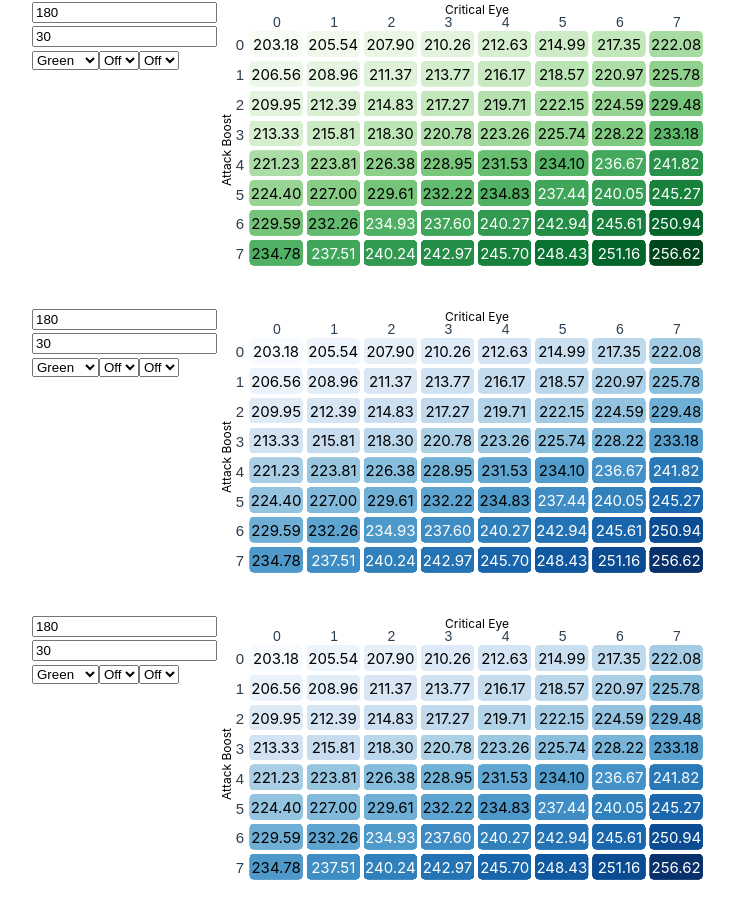
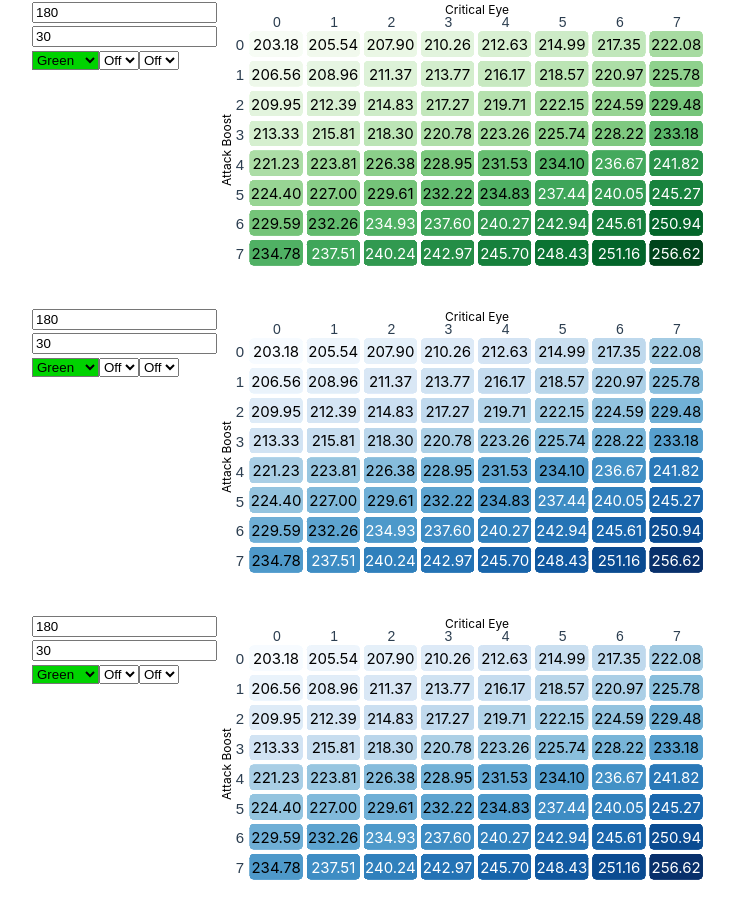
Before and after one commit to arghblargh/mh-weapon-compare, a Vue app: page / in a window 1280 px wide. Shown: the top 918 px of the page, without its empty margins (32-766 px from the left). Built offline with nearby package versions, Linux system fonts and the light colour scheme.

Commit message:
added colors to sharpness select fixed incorrect sorting

```diff
--- a/index.html
+++ b/index.html
@@ -4,7 +4,7 @@
     <meta charset="UTF-8" />
     <link rel="icon" href="/favicon.ico" />
     <meta name="viewport" content="width=device-width, initial-scale=1.0" />
-    <title>Vite App</title>
+    <title>Monster Hunter Rise: Weapon Comparison</title>
   </head>
   <body>
     <div id="app"></div>
--- a/src/components/AttackValueTable.vue
+++ b/src/components/AttackValueTable.vue
@@ -52,7 +52,7 @@ function colorScale(domainStart: number, domainEnd: number, color: Color, custom
 }
 
 function renderChart(data: number[][]): void {
-  const sortedData = _.flatten(data).sort();
+  const sortedData = _.flatten(data).sort((a, b) => a - b);
 
   const margin = 30;
   const svg_width = 520;
--- a/src/components/WeaponChart.vue
+++ b/src/components/WeaponChart.vue
@@ -5,6 +5,7 @@ import type { Ref } from 'vue';
 import { Color, Sharpness } from '@/types';
 import * as calc from '@/calcFunctions';
 import AttackValueTable from './AttackValueTable.vue';
+import { color } from 'd3-color';
 
 const props = defineProps<{
   id: string
@@ -30,15 +31,15 @@ const options = [
   { text: '3', value: 3 }
 ];
 
-const sharpnessOptions = [
-  { text: 'Red', value: Sharpness.Red },
-  { text: 'Orange', value: Sharpness.Orange },
-  { text: 'Yellow', value: Sharpness.Yellow },
-  { text: 'Green', value: Sharpness.Green },
-  { text: 'Blue', value: Sharpness.Blue },
-  { text: 'White', value: Sharpness.White },
-  { text: 'Purple', value: Sharpness.Purple }
-]
+const sharpnessOptions = new Map<Sharpness, { text: string, color: string, textColor: string }>([
+  [ Sharpness.Red, { text: 'Red', color: '#FF0000', textColor: 'white' } ],
+  [ Sharpness.Orange, { text: 'Orange', color: '#FF9200', textColor: 'white' } ],
+  [ Sharpness.Yellow, { text: 'Yellow', color: '#FFFF00', textColor: 'black' } ],
+  [ Sharpness.Green, { text: 'Green', color: '#00D300', textColor: 'black' } ],
+  [ Sharpness.Blue, { text: 'Blue', color: '#0000FF', textColor: 'white' } ],
+  [ Sharpness.White, { text: 'White', color: '#FFFFFF', textColor: 'black' } ],
+  [ Sharpness.Purple, { text: 'Purple', color: '#6B00FF', textColor: 'white' } ]
+])
 
 function generateData(attack: number, affinity: number, critBoost: 0 | 1 | 2 | 3, weaknessExploit: 0 | 1 | 2 | 3, sharpness: Sharpness): number[][] {
   const atkValues = calc.applyAttackBoost(attack);
@@ -69,9 +70,9 @@ onBeforeUpdate(() => {
     <div class="form-group">
       <input type="number" placeholder="Attack" title="Attack" v-model="attack" />
       <input type="number" placeholder="Affinity(%)" title="Affinity(%)" v-model="affinity" />
-      <select v-model="sharpness" title="Sharpness">
-        <option v-for="option in sharpnessOptions" :value="option.value" :title="calc.getSharpnessModifier(option.value).toFixed(2) + 'x'">
-          {{ option.text }}
+      <select v-model="sharpness" title="Sharpness" :style="'background-color:' + sharpnessOptions.get(sharpness)?.color + '; color:' + sharpnessOptions.get(sharpness)?.textColor">
+        <option v-for="option in sharpnessOptions" :value="option[0]" :style="'background-color:' + option[1].color + '; color:' + option[1].textColor" :title="calc.getSharpnessModifier(option[0]).toFixed(2) + 'x'">
+          {{ option[1].text }}
         </option>
       </select>
       <select v-model="critBoost" title="Critical Boost">
```
